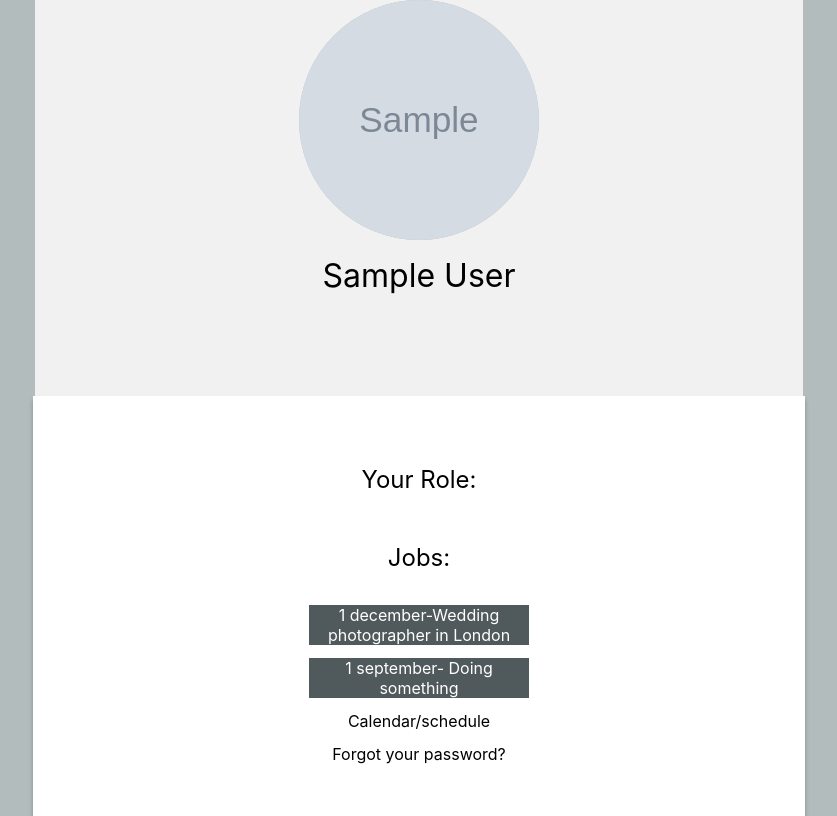
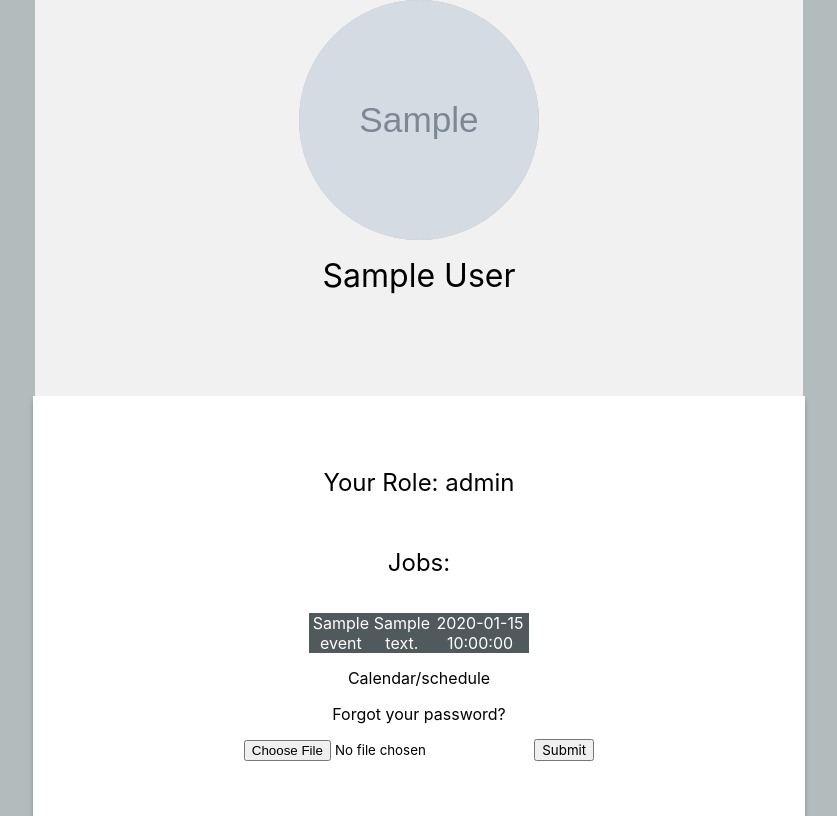
Before and after one commit to JoeyKraemer/Newspaper-1CT-1F, a PHP site: page /profilePage.php in a window 1280 px wide. Shown: the whole page, without its empty margins (221-1058 px from the left). Run offline with PHP 8.4, Linux system fonts and the light colour scheme; tables that the repository leaves empty or names only in its code hold one stand-in row (values such as "Sample post"); grey boxes marked "Sample" are stand-in pictures.

Commit message:
Grabbing user Role and preparing jobs

```diff
--- a/profilePage.php
+++ b/profilePage.php
@@ -1,4 +1,6 @@
 <?php
+
+$user_ID = 1;
 
 require_once("connection.php");
 
@@ -32,10 +34,12 @@ foreach($stmt-> fetchall() as $photo){
 
 						<?php
 
-							$stmt = $dbHandler->prepare("SELECT first_name, last_name FROM `Users`");
+							$stmt = $dbHandler->prepare("SELECT first_name, last_name FROM `Users`
+																						WHERE Users.user_id = :userid");
+
+							$stmt->bindParam('userid', $user_ID, PDO::PARAM_STR);
 							$stmt -> execute();
 							$table = $stmt->setFetchMode(PDO::FETCH_OBJ);
-
 
 								foreach($stmt->fetchall() as $tables){
 
@@ -43,17 +47,57 @@ foreach($stmt-> fetchall() as $photo){
 
 								}
 						?>
-						<div id="accountDetails">
-						<h2> Your Role: </h2>
-						<h2> Jobs: </h2>
-						<div class="jobBox">
-							<p>1 december-Wedding photographer in London</p>
-						</div>
-						<div class="jobBox">
-							<p>1 september- Doing something</p>
-						</div>
+
+					<div id="accountDetails">
+
+						<?php
+
+							$stmt = $dbHandler->prepare("SELECT user_role, type_of_staff  FROM `Users`
+																						WHERE Users.user_id = :userid");
+
+							$stmt->bindParam('userid', $user_ID, PDO::PARAM_STR);
+							$stmt -> execute();
+							$job = $stmt->setFetchMode(PDO::FETCH_OBJ);
+
+
+								foreach($stmt->fetchall() as $jobs){
+
+									echo '<h2> Your Role: ' . $jobs->user_role .' '.  '</h2>';
+									echo '<h2>  Jobs:</h2>';
+								}
+
+
+							$stmt = $dbHandler->prepare("SELECT Events.event_name, Events.event_description, Events.event_date
+																						FROM Events, Event_Details, Users
+																						WHERE Events.event_id = Event_Details.event_id
+																						AND Event_Details.user_id = Users.user_id
+																						AND Users.user_id = :userid;");
+
+							$stmt->bindParam('userid', $user_ID, PDO::PARAM_STR);
+							$stmt -> execute();
+							$jobName = $stmt->setFetchMode(PDO::FETCH_OBJ);
+
+
+								foreach($stmt->fetchall() as $jobName){
+
+									echo '<div class ="jobBox">';
+									echo '<p>' . $jobName->event_name .'    '.  '</p>';
+									echo '<p>' . $jobName->event_description  .'    '.  '</p>';
+									echo '<p>' . $jobName->event_date  .'    '.  '</p>';
+									echo '</div>';
+
+								}
+							?>
+
 						 <a href="calendar.php"> Calendar/schedule </a>
 						 <a href="recover.php"> Forgot your password? </a>
+
+						 <form action="file.php" enctype= "multipart/form-data" method = "POST">
+
+							<input type="file" name = "file">
+							<input type="submit" name= "submit">
+
+						 </form>
 					</div>
 				</div>
 			</main>
```
